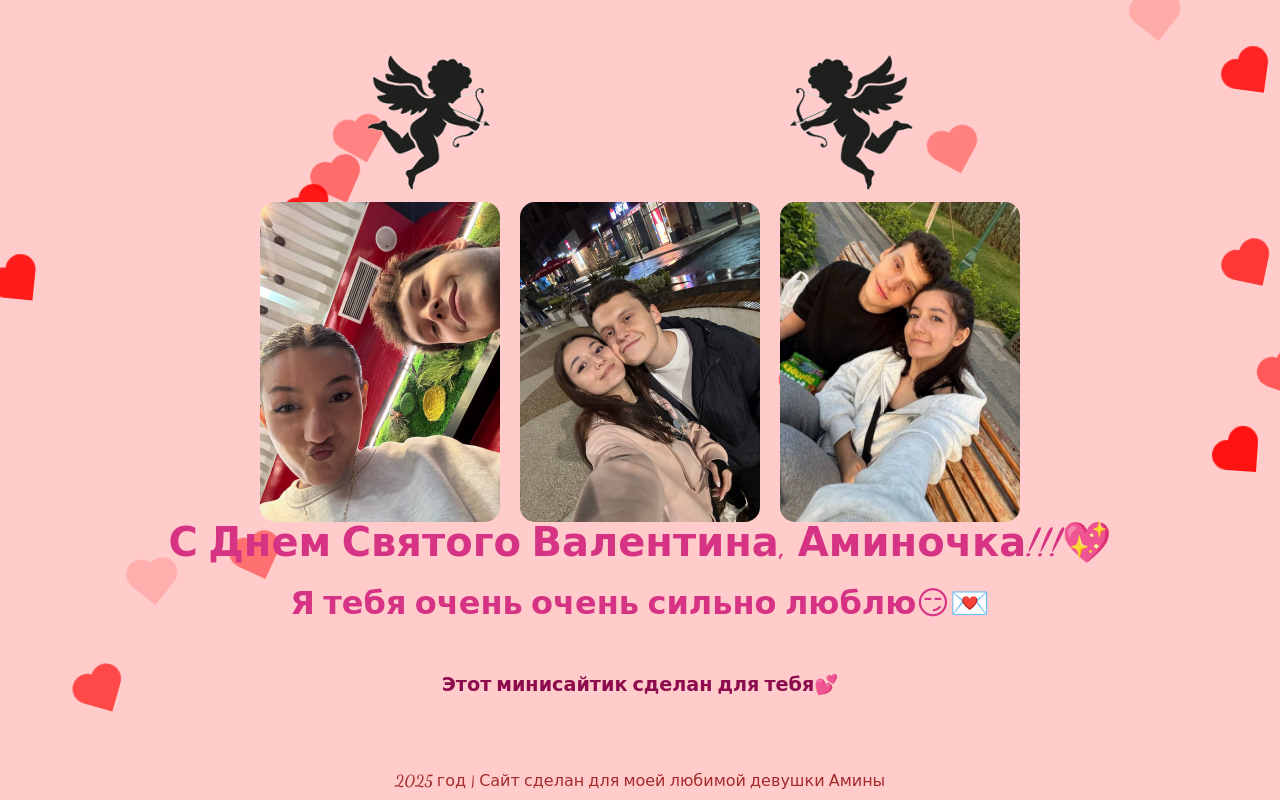
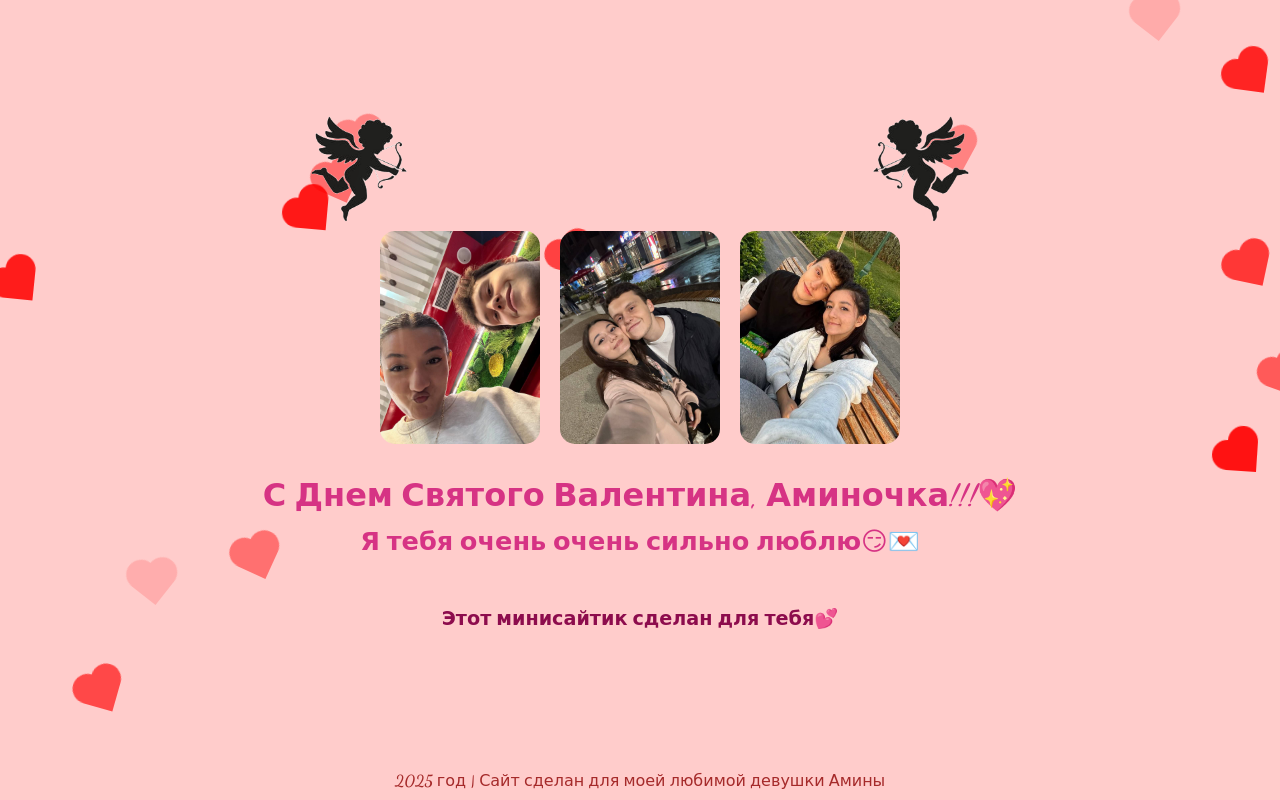
Before and after one commit to Vladdd52/LoveSite, a plain HTML site: page index.html in a window 1280 px wide. Drawn offline with Linux system fonts and the light colour scheme.

Commit message:
Update index.html

```diff
--- a/index.html
+++ b/index.html
@@ -36,7 +36,7 @@
             display: flex;
             justify-content: space-between;
             width: 90%;
-            max-width: 600px;
+            max-width: 700px;
             z-index: 1;
         }
         .image-container {
@@ -48,19 +48,20 @@
             width: 90%;
             max-width: 800px;
             z-index: 1;
+            margin-bottom:40px
         }
         .image-container img, .image-kupi-container img {
-            max-width: 30%;
+            max-width: 20%;
             height: auto;
             border-radius: 15px;
         }
         h1 {
             color: #d63384;
-            font-size: 2.5rem;
+            font-size: 2rem;
         }
         h2 {
             color: #d63384;
-            font-size: 2rem;
+            font-size: 1.6rem;
             margin-top: -10px;
         }
         h3 {
```
